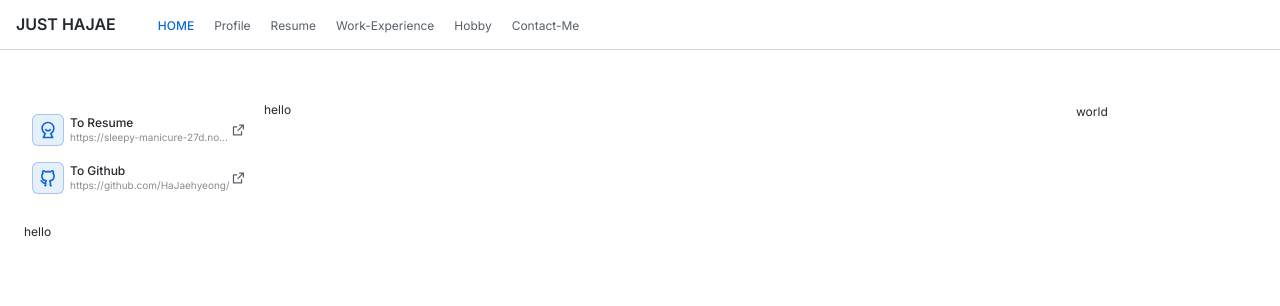
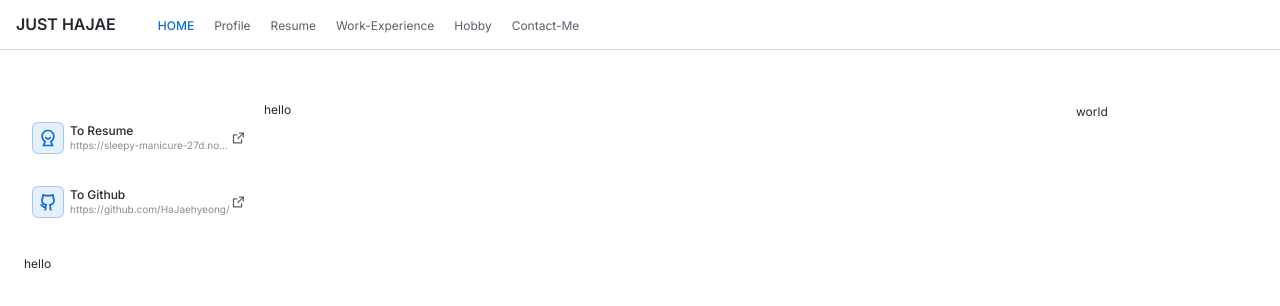
Before and after one commit to HaJaehyeong/just-hajae, a Next.js app: page / in a window 1280 px wide. Shown: the top 306 px of the page. Built offline with nearby package versions, Linux system fonts and the light colour scheme.

Commit message:
modify style: link card padding

```diff
--- a/components/link-card/link-card.module.scss
+++ b/components/link-card/link-card.module.scss
@@ -2,7 +2,7 @@
 
 .wrapper {
   @include mixin.flex(row, center, space-between);
-  padding: 8px;
+  padding: 16px 8px;
   width: 100%;
 
   border-radius: 6px;
```
